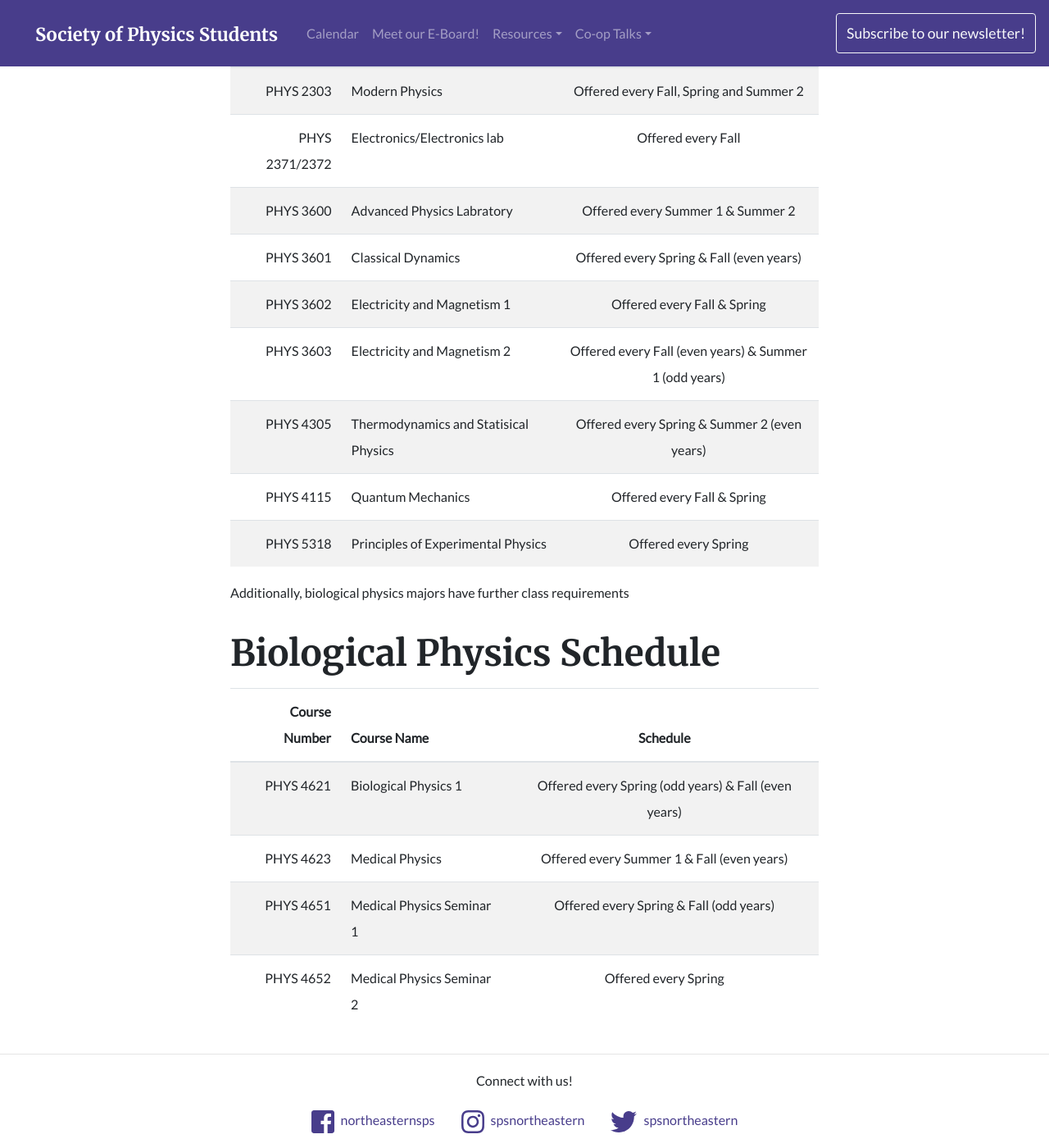
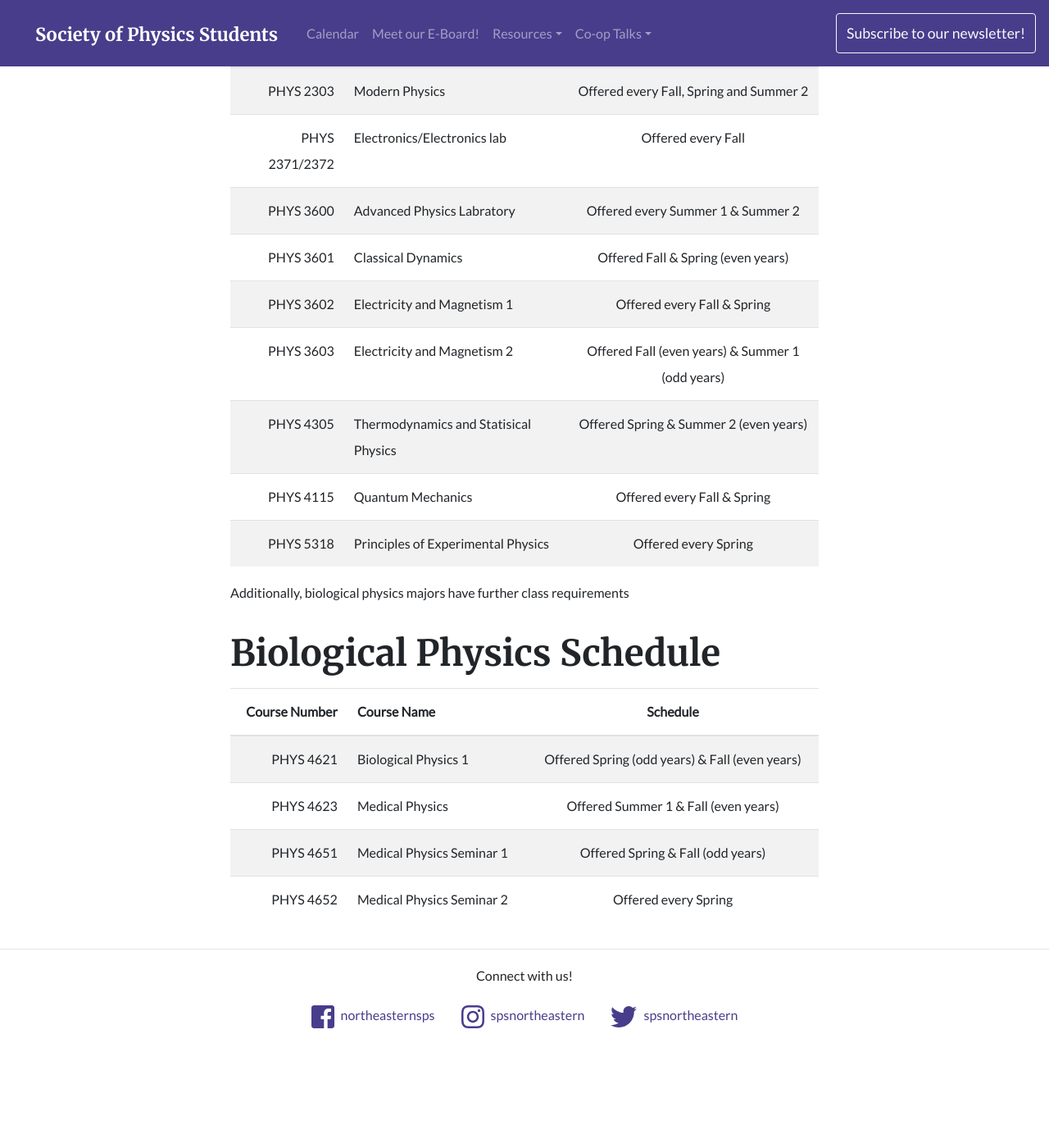
Before and after one commit to vegajustin26/sps-website, a Jekyll site: the page built from pages/res-neu.md, in a window 1280 px wide and 1400 px high, scrolled down 386 px. Shown: the whole window at 82% size. Built offline with Jekyll 4.4.1, drawn with Linux system fonts in a browser that asks for light colours; nearby versions of some CDN libraries; after the commit the page ends 1658 px from its top, so only the background shows below that.

Commit message:
Updated classes schedule page one more time

```diff
--- a/pages/res-neu.md
+++ b/pages/res-neu.md
@@ -16,10 +16,10 @@ tags: resources
 | PHYS 2303     | Modern Physics                            | Offered every Fall, Spring and Summer 2               |
 | PHYS 2371/2372| Electronics/Electronics lab               | Offered every Fall                                    |
 | PHYS 3600     | Advanced Physics Labratory                | Offered every Summer 1 & Summer 2                     |
-| PHYS 3601     | Classical Dynamics                        | Offered every Spring & Fall (even years)              |
+| PHYS 3601     | Classical Dynamics                        | Offered Fall & Spring (even years)                    |
 | PHYS 3602     | Electricity and Magnetism 1               | Offered every Fall & Spring                           |
-| PHYS 3603     | Electricity and Magnetism 2               | Offered every Fall (even years) & Summer 1 (odd years)|
-| PHYS 4305     | Thermodynamics and Statisical Physics     | Offered every Spring & Summer 2 (even years)          |
+| PHYS 3603     | Electricity and Magnetism 2               | Offered Fall (even years) & Summer 1 (odd years)      |
+| PHYS 4305     | Thermodynamics and Statisical Physics     | Offered Spring & Summer 2 (even years)                |
 | PHYS 4115     | Quantum Mechanics                         | Offered every Fall & Spring                           |
 | PHYS 5318     | Principles of Experimental Physics        | Offered every Spring                                  |
 {:.table .table-striped}
@@ -30,8 +30,8 @@ Additionally, biological physics majors have further class requirements
 
 | Course Number | Course Name                               | Schedule                                             |
 | -------------:|:------------------------------------------|:----------------------------------------------------:|
-| PHYS 4621     | Biological Physics 1                      | Offered every Spring (odd years) & Fall (even years) |
-| PHYS 4623     | Medical Physics                           | Offered every Summer 1 & Fall (even years)           |
-| PHYS 4651     | Medical Physics Seminar 1                 | Offered every Spring & Fall (odd years)              |
+| PHYS 4621     | Biological Physics 1                      | Offered Spring (odd years) & Fall (even years)       |
+| PHYS 4623     | Medical Physics                           | Offered Summer 1 & Fall (even years)                 |
+| PHYS 4651     | Medical Physics Seminar 1                 | Offered Spring & Fall (odd years)                    |
 | PHYS 4652     | Medical Physics Seminar 2                 | Offered every Spring                                 |
 {:.table .table-striped}
```
